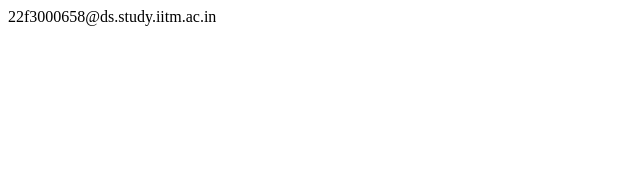
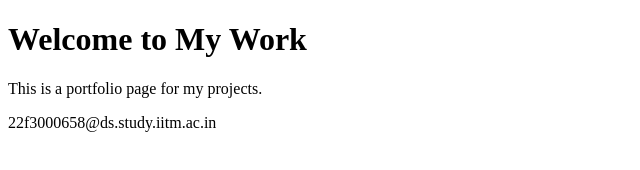
Before and after one commit to hardikmehta555/githubpages, a plain HTML site: page index.html in a window 1280 px wide. Shown: the whole page, without its empty margins (0-640 px from the left). Drawn offline with Linux system fonts and the light colour scheme.

Commit message:
Update index.html

```diff
--- a/index.html
+++ b/index.html
@@ -1 +1,14 @@
-<!--email_off-->22f3000658@ds.study.iitm.ac.in<!--/email_off-->
+<!DOCTYPE html>
+<html lang="en">
+<head>
+  <meta charset="UTF-8">
+  <title>My Work Showcase</title>
+</head>
+<body>
+  <h1>Welcome to My Work</h1>
+  <p>This is a portfolio page for my projects.</p>
+
+  <!--email_off-->22f3000658@ds.study.iitm.ac.in<!--/email_off-->
+
+</body>
+</html>
```
